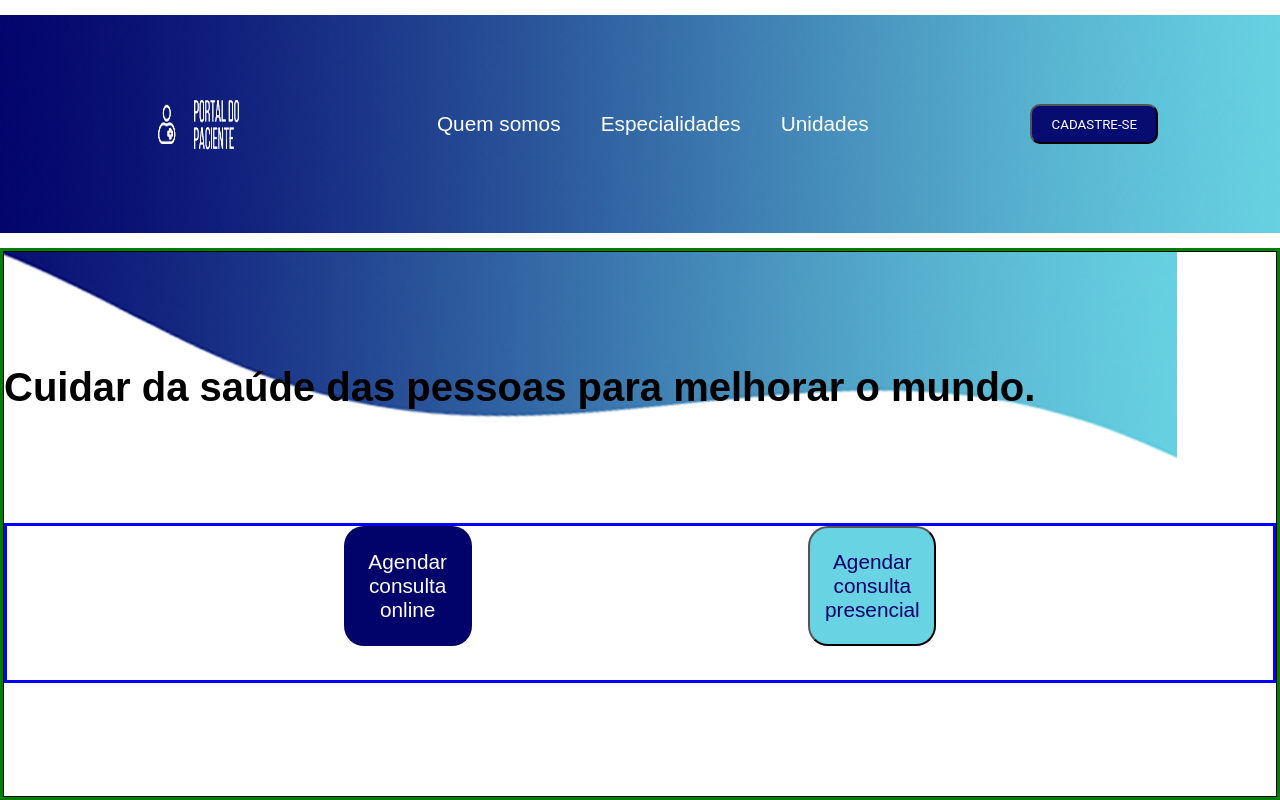
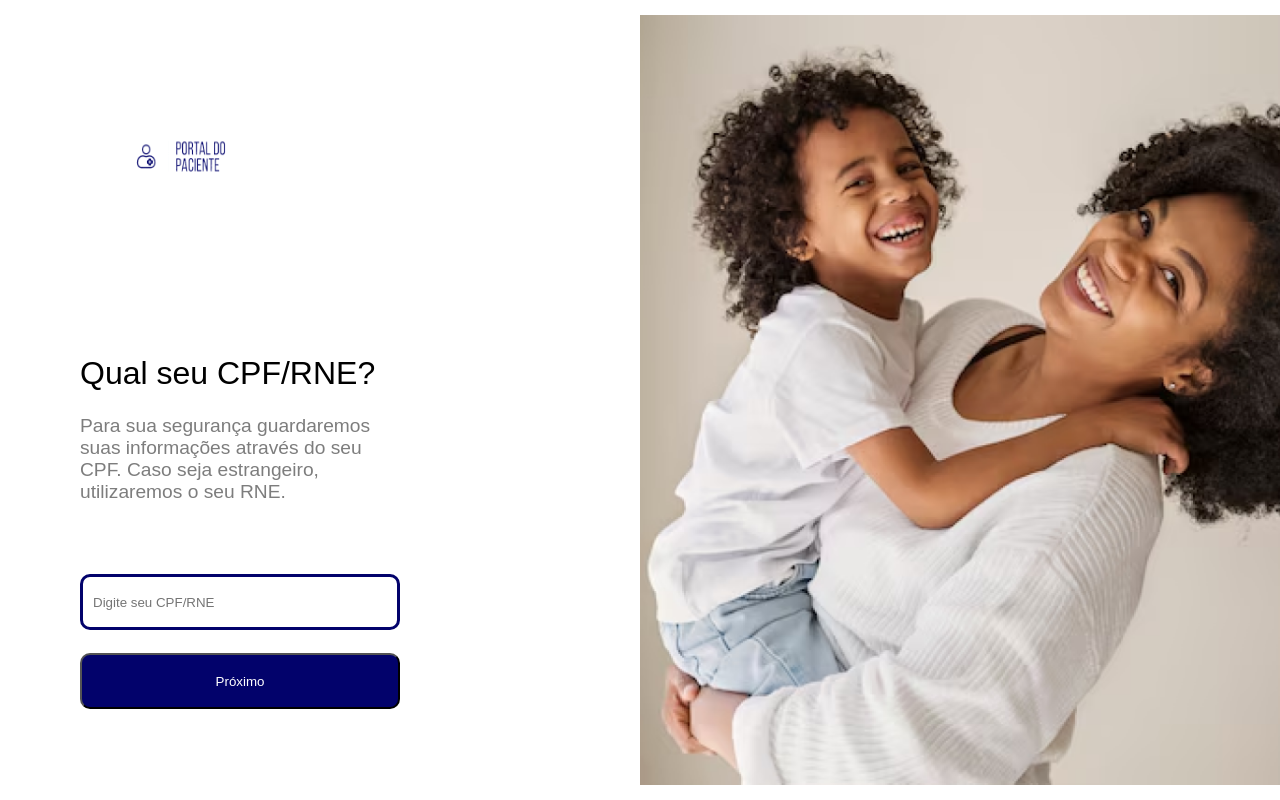
Before and after one commit to GiovanniMontinOFC/portalDoPaciente, a React (Vite) app: page / in a window 1280 px wide. Built offline with nearby package versions, Linux system fonts and the light colour scheme.

Commit message:
Atualizacao do Design

```diff
--- a/src/App.jsx
+++ b/src/App.jsx
@@ -41,8 +41,8 @@ function App (){
               <Routes>
 
                 {/* Area Principal */}
-              <Route path="/" element={<LandingPage />} />
-              <Route path="/cadastro" element={<Cadastro />} />
+                <Route path="/" element={<Cadastro />} />
+                {/* <Route path="/cadastro" element={<Cadastro />} />  */}
 
                 {/* Area Paciente */}
                 <Route path="/meusDados" element={<MeusDados />} />
@@ -52,8 +52,6 @@ function App (){
               </Routes>
           </BrowserRouter>
 
-
-
         </>
     )
 }
--- a/src/components/Cadastro/Cadastro.jsx
+++ b/src/components/Cadastro/Cadastro.jsx
@@ -1,22 +1,126 @@
-import React from "react";
-import Familia from "../../assets/imglogin.png"
-import LogoAzul from "../../assets/logoazul.png"
+import React, { useState } from "react";
+import Familia from "../../assets/imglogin.png";
+import LogoAzul from "../../assets/logoazul.png";
 import Button from "../geral/button";
+import "../../index.css";
 
 import * as S from "./StyleCadastro.jsx";
+import * as A from "../Paciente/styleContainer.jsx";
 
-const CardCadastro = (cardTitle, cardText) => {
-    return(
+
+const CardCpf = ({ onNext }) => {
+  const [cpf, setCpf] = useState("");
+
+  const handleNext = () => {
+    onNext(cpf);
+  };
+
+  return (
     <>
-            <S.H2>{cardTitle}</S.H2>
-            <S.P>{cardDesc}</S.P>
-            <S.Input type="text" name={cardTitle} value="" placeholder={cardText}/>
+      <S.H2>Qual seu CPF/RNE?</S.H2>
+      <S.P>
+        Para sua segurança guardaremos suas informações através do seu CPF. Caso
+        seja estrangeiro, utilizaremos o seu RNE.
+      </S.P>
+      <S.Input
+        type="text"
+        name="cpf"
+        value={cpf}
+        placeholder="Digite seu CPF/RNE"
+        onChange={(e) => setCpf(e.target.value)}
+      />
+      <S.Button onClick={handleNext}>Próximo</S.Button>
     </>
-    )
+  );
+};
+
+const CardDataNasc = ({ onNext }) => {
+  const [dataNasc, setDataNasc] = useState("");
+
+  const handleNext = () => {
+    onNext(dataNasc);
+  };
+
+  return (
+    <>
+      <S.H2>Quando você nasceu?</S.H2>
+      <S.Input
+        type="date"
+        name="dataNasc"
+        value={dataNasc}
+        placeholder="Insira a data"
+        onChange={(e) => setDataNasc(e.target.value)}
+      />
+      <S.Button onClick={handleNext}>Próximo</S.Button>
+    </>
+  );
+};
+
+const CardNumber = ({ onNext }) => {
+    const [number, setNumber] = useState("");
+
+    const handleNext = () => {
+      onNext(number);
+    };
+
+    return (
+      <>
+        <S.H2>Qual seu número de telefone?</S.H2>
+        <S.Input
+          type="number"
+          name="number"
+          value={number}
+          placeholder="Insira o numero: "
+          onChange={(e) => setNumber(e.target.value)}
+        />
+        <S.Button onClick={handleNext}>Próximo</S.Button>
+      </>
+    );
+  };
+
+
+const CardSucesso = ({ onNext }) => {
+    const [sucesso, setSucesso] = useState("");
+
+    const handleNext = () => {
+      onNext(sucesso);
+    };
+
+    return (
+      <>
+        <S.H2>Bem-Vinde à familia Saúde!</S.H2>
+        <p className="sucessMessage">Sucesso - Cadastrado!</p>
+        <Button path={"/meusDados"} text="Entrar" className={"buttonCad"} />
+
+      </>
+    );
+  };
+
+export default function Cadastro() {
+  const [step, setStep] = useState(1);
+  const [formData, setFormData] = useState({});
+
+  const handleNext = (data) => {
+    setFormData({ ...formData, [`step${step}`]: data });
+    setStep(step + 1);
+  };
+
+  const renderStep = () => {
+    switch (step) {
+      case 1:
+        return <CardCpf onNext={handleNext} />;
+      case 2:
+        return <CardDataNasc onNext={handleNext} />;
+      case 3:
+        return <CardNumber onNext={handleNext} />;
+      case 4:
+        return <CardSucesso onNext={handleNext} />;
+      default:
+      return null;
     }
+  };
 
-export default function Cadastro(){
-    return(
+  return (
     <>
       <S.Main>
         <S.DivMain>
@@ -24,21 +128,13 @@ export default function Cadastro(){
             <S.Img src={LogoAzul} alt="Logo" />
           </figure>
           <S.DivTexto>
-                        <S.H2>Qual seu CPF/RNE?</S.H2>
-                        <S.P>Para sua segurança guardaremos suas informações através do seu CPF.
-                        Caso seja estrangeiro, utilizaremos o seu RNE.
-                        </S.P>
-                        <S.Input type="text" name="nome" value="" placeholder="Digite seu CPF/RNE" />
-                        <S.Button>Próximo</S.Button>
-                        <Button path={"/meusDados"} text="Entrar" className={"buttonCad"}/>
+            {renderStep()}
           </S.DivTexto>
         </S.DivMain>
         <S.Figure>
-                    <S.ImgFamilia src={Familia} alt="Familia"/>
+          <S.ImgFamilia src={Familia} alt="Familia" />
         </S.Figure>
       </S.Main>
-
-
     </>
   );
 }
--- a/src/components/Cadastro/StyleCadastro.jsx
+++ b/src/components/Cadastro/StyleCadastro.jsx
@@ -1,16 +1,14 @@
 import styled, { keyframes } from "styled-components";
-
 // Estilização main
-
 export const Main = styled.main`
-    /* margin-left: 7rem; */
     width: 100%;
     height: 100vh;
     display: flex;
-     @media(min-width:201px) and (max-width: 500px){
-        flex-direction: column-reverse;
-        align-items: center;
-        justify-content: center;
+    flex-direction: row;
+
+    @media (max-width: 500px) {
+        flex-direction: column;
+        height: auto;
     }
 `
 
@@ -18,73 +16,78 @@ export const DivMain = styled.div`
     width: 50%;
     display: flex;
     flex-direction: column;
-    border: solid green;
-      @media(min-width:201px) and (max-width: 500px){
+
+    @media (max-width: 500px) {
         width: 100%;
-
+        justify-content: center;
+        align-items: center;
     }
 `
 
-export const Img = styled.img `
+export const Img = styled.img`
     margin-top: 2.5rem;
     margin-left: 5rem;
     width: 16vw;
     height: 30vh;
-    border: solid blue;
-     @media(min-width:201px) and (max-width: 500px){
-        width: 100%;
-        height: 93.2%;
+
+    @media (max-width: 500px) {
+        width: 50%;
+        margin-top: 0;
+        margin-left: 0;
+        height: auto;
     }
 `
 
 export const DivTexto = styled.div`
     width: 25vw;
-    height: 40.1vh;
+    height: 50vh;
     display: flex;
     flex-direction: column;
     justify-content: space-evenly;
     margin-left: 5rem;
     margin-top: 3rem;
-     @media(min-width:201px) and (max-width: 500px){
 
-        width: 55%;
+    @media (max-width: 500px) {
+        width: 80%;
+        margin-left: 0;
+        margin-top: 1rem;
+        height: auto;
+        justify-content: center;
+        align-items: center;
     }
 `
 
 export const Input = styled.input`
-    height: 6.9vh;
+    height: 7vh;
     border: solid #02026B;
+    padding: 10px;
     border-radius: 10px;
-      @media(min-width:201px) and (max-width: 500px){
+
+    @media (max-width: 500px) {
         width: 100%;
-        height: 11%;
-
+        height: auto;
     }
 `
+
 export const Button = styled.button`
-    height: 6.4vh;
+    height: 7vh;
     background-color: #02026B;
     color: white;
     border-radius: 10px;
-     @media(min-width:201px) and (max-width: 500px){
+
+    @media (max-width: 500px) {
         width: 100%;
-        height: 11%;
+        height: auto;
     }
 `
-
 
 export const H2 = styled.h2`
     font-size: 2em;
     font-weight: 400;
-       @media(min-width:201px) and (max-width: 500px){
-        border: solid green;
-        width: 100%;
-        height: 8%;
-        font-size: 1.2em;
-        display: flex;
-        justify-content: center;
-        align-items: center;
-        font-weight: 700;
+
+    @media (max-width: 500px) {
+        font-size: 1.5em;
+        text-align: center;
     }
 `
 
@@ -92,22 +95,13 @@ export const P = styled.p`
     font-size: 1.2em;
     margin-bottom: 3rem;
     color: #7D7D7D;
-      @media(min-width:201px) and (max-width: 500px){
-        border: solid green;
-        width: 100%;
-        height: 23%;
-        font-size: 0.8em;
-        display: flex;
-        margin-bottom: 5em;
-        justify-content: center;
-        align-items: center;
+
+    @media (max-width: 500px) {
+        font-size: 1em;
+        margin-bottom: 1.5rem;
+        text-align: center;
     }
 `
-
-// export const DivImg = styled.div`
-//     width: 50%;
-//     height: 100%;
-// `
 
 export const Figure = styled.figure`
     height: 100%;
@@ -116,28 +110,16 @@ export const Figure = styled.figure`
     display: flex;
     flex-direction: column;
     justify-content: space-evenly;
-     @media(min-width:201px) and (max-width: 500px){
 
-        width: 50%;
-        height: 20%;
-
-        display: flex;
-        justify-content: center;
-        align-items: center;
+    @media (max-width: 500px) {
+        display: none;
     }
 `
 
 export const ImgFamilia = styled.img`
-    /* width: 44vw; */
     width: 100%;
     height: 100%;
     max-width: 100%;
     height: auto;
     object-fit: cover;
-       @media(min-width:201px) and (max-width: 500px){
-        border: solid blue;
-        border-radius: 100px;
-        width: 50%;
-        margin-right: 30px;
-    }
 `
--- a/src/components/Paciente/historico.jsx
+++ b/src/components/Paciente/historico.jsx
@@ -1,5 +1,6 @@
 import React, { useState } from "react";
 import Navegar from "../geral/navegacao";
+import Input from "../geral/input/";
 
 import '../geral/styleInput.css';
 import * as S from "./styleContainer";
@@ -98,8 +99,18 @@ const Historico = () => {
     <>
       <section className="sectionMain">
         <Navegar/>
-        <div>
-          <label htmlFor="month-select">Filtrar por mês:</label>
+        <S.SmallDiv >
+          <Input
+              title={"Beneficiário: "}
+              tipo={"text"}
+              nome={"nome"}
+              valor={"Gabriela"}
+
+              desativado={true}
+              classInput={"showInput"}
+              classLabel={"showLabel"}
+            />
+          <label htmlFor="month-select" className="showLabel">Filtre:
             <select
               id="month-select"
               value={selectedMonth}
@@ -110,7 +121,8 @@ const Historico = () => {
                 <option key={month} value={month}>{month}</option>
               ))}
             </select>
-        </div>
+          </label>
+        </S.SmallDiv>
         <div>
           <DadosHistorico historico={filteredConcluidas} titulo="Consultas Concluídas" />
         </div>
--- a/src/components/Paciente/styleContainer.jsx
+++ b/src/components/Paciente/styleContainer.jsx
@@ -66,5 +66,58 @@ const Options = styled.option`
     border: 2px solid #696969;
 `
 
+const Linha = styled.p`
+   margin: 5px;
+   font-size: 15px;
+   white-space: pre-line;
+`
 
-export {LargeDiv, SmallDiv, SectionContainer, ButtonGlobal, SavedMessage, Options};
+const CardConsulta = styled.div`
+    display: flex;
+    flex-direction: column;
+    flex-wrap: wrap;
+    justify-content: center;
+
+    border: 2px solid #070c71;
+    border-radius: 20px;
+    margin-top: 10px;
+    padding: 10px;
+    width: 50vw;
+    height: 15vh;
+
+`
+
+
+//
+
+const LabelForm = styled.label`
+  display: flex;
+  flex-direction: ${(props) => (props.row ? "row" : "column")};
+  width: 20vw;
+  height: 15vh;
+  font-size: 15px;
+  justify-content: center;
+  align-items: center;
+
+  padding: 1px;
+  /* border: 2px solid blue; */
+`;
+
+const CheckboxForm = styled.input`
+  width: 30px;
+  &:hover {
+    scale: 1.1;
+  }
+`;
+
+const Span = styled.span`
+  display: flex;
+  align-items: center;
+  justify-content: center;
+
+  margin: 0 auto;
+  font-size: 15px;
+`;
+
+
+export {LargeDiv, Linha, LabelForm, CheckboxForm, Span, CardConsulta, SmallDiv, SectionContainer, ButtonGlobal, SavedMessage, Options};
--- a/src/components/geral/input.jsx
+++ b/src/components/geral/input.jsx
@@ -1,11 +1,12 @@
 import React from "react";
 
-const Input = ({ title, tipo, nome, text, valor, desativado, onChange, classLabel, classInput }) => {
+const Input = ({ title, tipo, nome, text, valor, desativado, onChange, classLabel, classInput, desc }) => {
 
   return (
     <>
         <label className={classLabel}>
             {title}
+            {desc}
             <input
                 className={classInput}
                 type={tipo}
--- a/src/index.css
+++ b/src/index.css
@@ -17,14 +17,21 @@ img {
 .preLine {
   white-space: pre-line;
   width: 50%;
+
 }
 
 .buttonCad {
-  height: 5vh;
-  width: 10vw;
+  height: 6vh;
+  width: 100%;
   border-radius:10px;
   background-color: #070c71;
   color: white;
   font-family: 'Roboto', sans-serif;
   cursor: pointer;
 }
+
+.sucessMessage {
+  background-color: #D8F2D7;
+  text-align: center;
+  padding: 10px 0 10px 0;
+}
```
Also changed, not shown: src/components/Paciente/consultas.jsx (+112 -5 lines), src/components/Paciente/meusDados.jsx (line endings or trailing spaces). Lines whose indentation alone changed are shown as unchanged.
